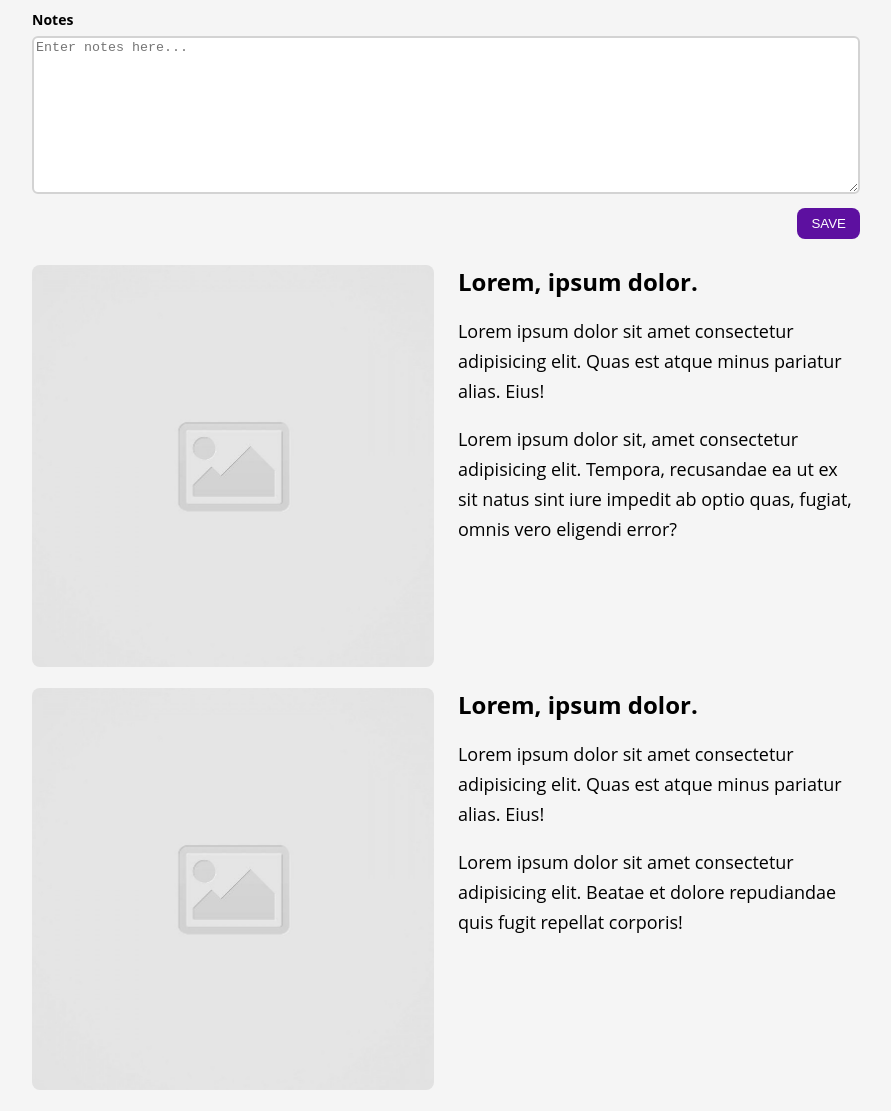
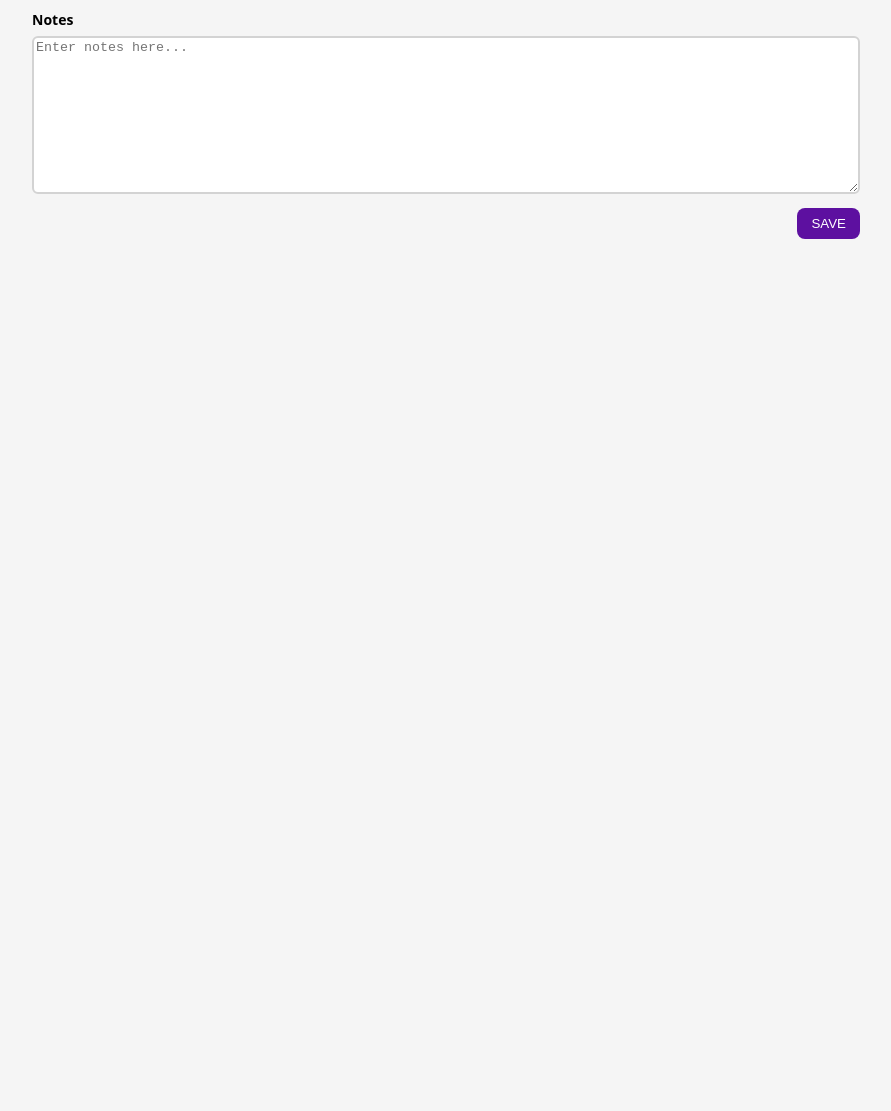
Before and after one commit to JordanTDawson/code-journal, a website: page index.html in a window 1280 px wide. Shown: the part 557-1668 px from the top of the page, without its empty margins (194-1085 px from the left). After the commit the page ends 806 px from the top, so only its background shows below. Drawn offline with Linux system fonts and the light colour scheme.

Commit message:
completed removing html placeholder text for entries

```diff
--- a/index.html
+++ b/index.html
@@ -53,33 +53,8 @@
         </div>
       </form>
     </div>
-    <div data-view="entries" class="">
+    <div data-view="entries" class="hidden">
       <ul>
-        <li>
-          <div class="row entries-margin">
-            <div class="column-half">
-              <img src="images/placeholder-image-square.jpg">
-            </div>
-            <div class="column-half">
-              <h2 class="entries-no-margin">Lorem, ipsum dolor.</h2>
-              <p class="entries-text">Lorem ipsum dolor sit amet consectetur adipisicing elit. Quas est atque minus pariatur alias. Eius!</p>
-              <p class="entries-text">Lorem ipsum dolor sit, amet consectetur adipisicing elit. Tempora, recusandae ea ut ex sit natus sint iure impedit ab optio quas, fugiat, omnis vero eligendi error?</p>
-            </div>
-          </div>
-        </li>
-        <li>
-          <div class="row entries-margin">
-            <div class="column-half">
-              <img src="images/placeholder-image-square.jpg">
-            </div>
-            <div class="column-half">
-              <h2 class="entries-no-margin">Lorem, ipsum dolor.</h2>
-              <p class="entries-text">Lorem ipsum dolor sit amet consectetur adipisicing elit. Quas est atque minus pariatur alias. Eius!</p>
-              <p class="entries-text">Lorem ipsum dolor sit amet consectetur adipisicing elit. Beatae et dolore repudiandae quis fugit repellat
-                corporis!</p>
-            </div>
-          </div>
-        </li>
       </ul>
     </div>
   </main>
```
